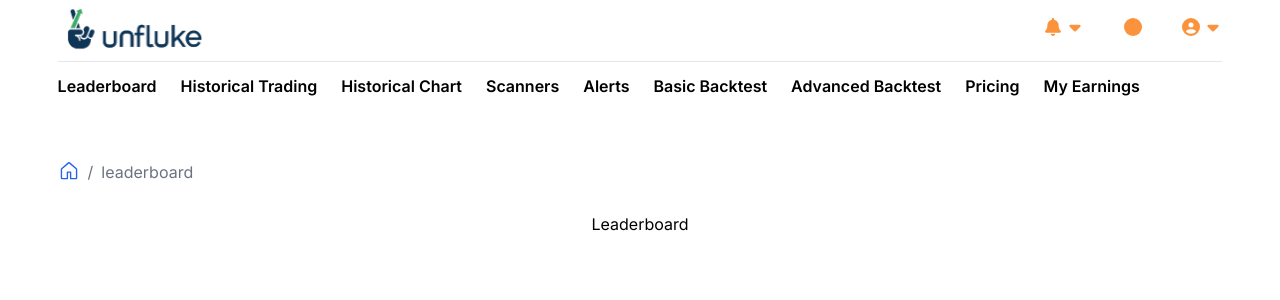
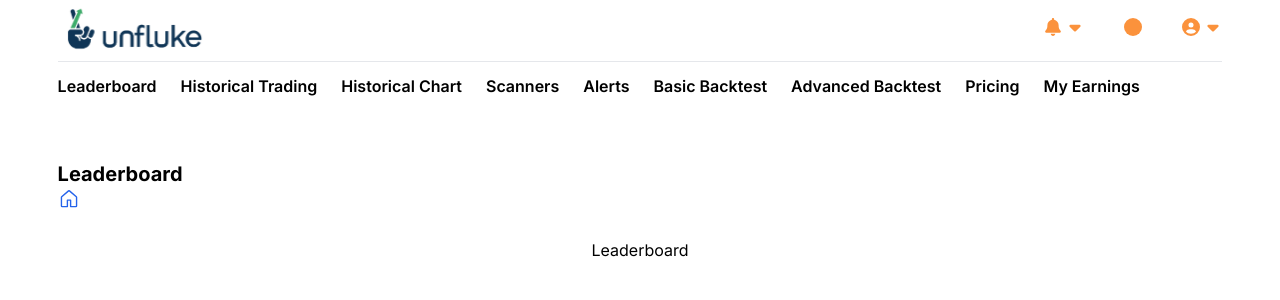
Before and after one commit to blu3IceCube/unfluke-project, a Next.js app: page /leaderboard in a window 1280 px wide. Shown: the top 300 px of the page. Built offline with nearby package versions, Linux system fonts and the light colour scheme.

Commit message:
getting breadcrumbs title

```diff
--- a/app/components/Breadcrumbs.tsx
+++ b/app/components/Breadcrumbs.tsx
@@ -8,11 +8,12 @@ import { GoHome } from "react-icons/go";
 const Breadcrumbs = () => {
   const pathname = usePathname();
   const pathnames = pathname.split("/").filter((x) => x);
-  const title = pathnames;
-  console.log(title);
+  const title = pathnames ? pathnames.pop() : "";
   return (
     <nav className="py-3 rounded-md w-full mb-4 mt-[50px]">
-      <span className="text-xl font-bold"></span>
+      <span className="text-xl font-bold">
+        {title && title[0].toUpperCase() + title.slice(1)}
+      </span>
       <ol className="list-reset flex text-grey-dark">
         <li className="text-[22px]">
           <Link href="/" className="text-blue-600 hover:text-blue-700">
```
